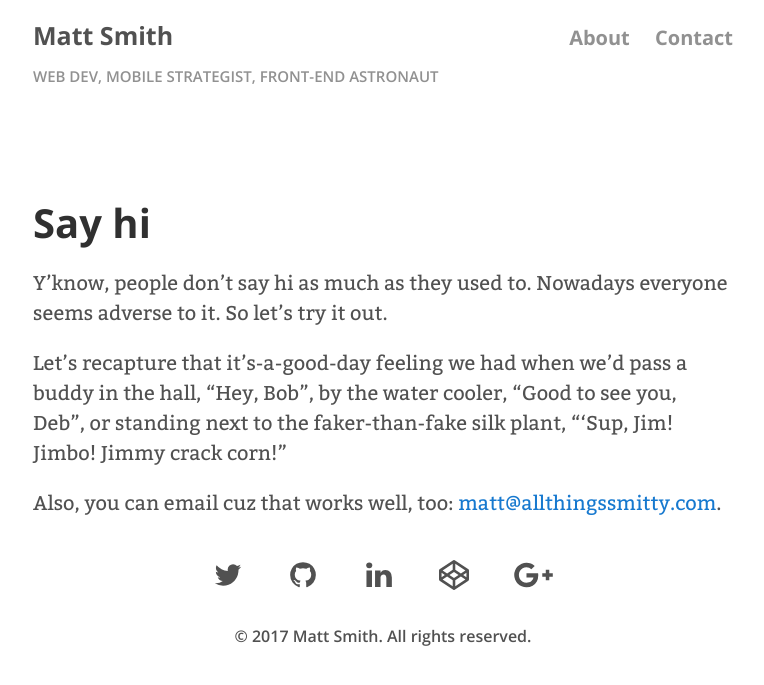
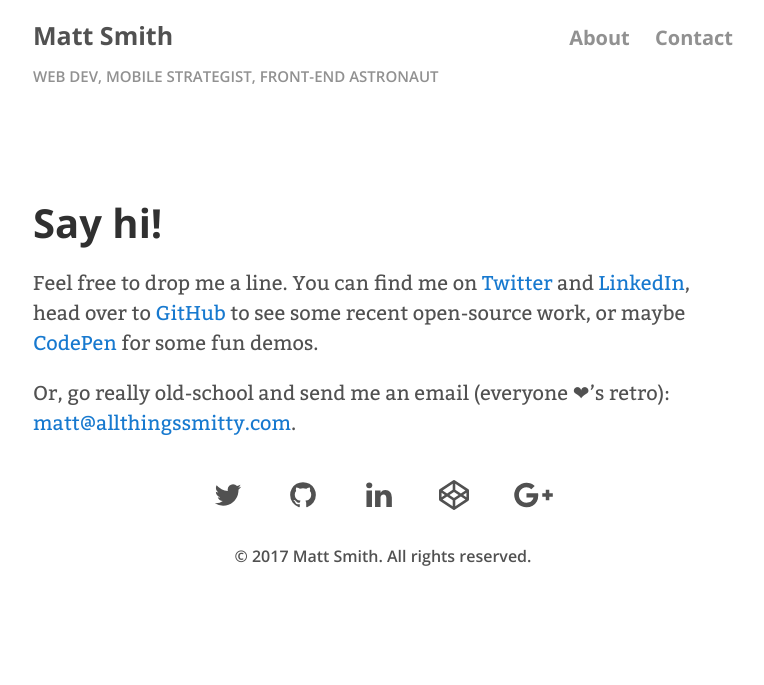
Before and after one commit to AllThingsSmitty/allthingssmitty.github.io, a Jekyll site: the page built from contact.md, in a window 1280 px wide. Shown: the top 685 px of the page, without its empty margins (257-1021 px from the left). Built offline with Jekyll 4.4.1, drawn with Linux system fonts in a browser that asks for light colours.

Commit message:
Updated content

```diff
--- a/contact.md
+++ b/contact.md
@@ -1,10 +1,8 @@
 ---
 layout: page
-title: Say hi
+title: Say hi!
 ---
 
-Y'know, people don't say hi as much as they used to. Nowadays everyone seems adverse to it. So let's try it out.
+Feel free to drop me a line. You can find me on [Twitter](https://twitter.com/allthingssmitty){:rel="external"} and [LinkedIn](https://linkedin.com/in/allthingssmitty){:rel="external"}, head over to [GitHub](https://github.com/AllThingsSmitty/){:rel="external"} to see some recent open-source work, or maybe [CodePen](http://codepen.io/AllThingsSmitty/){:rel="external"} for some fun demos.
 
-Let's recapture that it's-a-good-day feeling we had when we'd pass a buddy in the hall, "Hey, Bob", by the water cooler, "Good to see you, Deb", or standing next to the faker-than-fake silk plant, "'Sup, Jim! Jimbo! Jimmy crack corn!"
-
-Also, you can email cuz that works well, too: [matt@allthingssmitty.com](mailto:matt@allthingssmitty.com).
+Or, go really old-school and send me an email (everyone <span aria-label="heavy black heart">&#x2764;'s</span> retro): [matt@allthingssmitty.com](mailto:matt@allthingssmitty.com).
```
